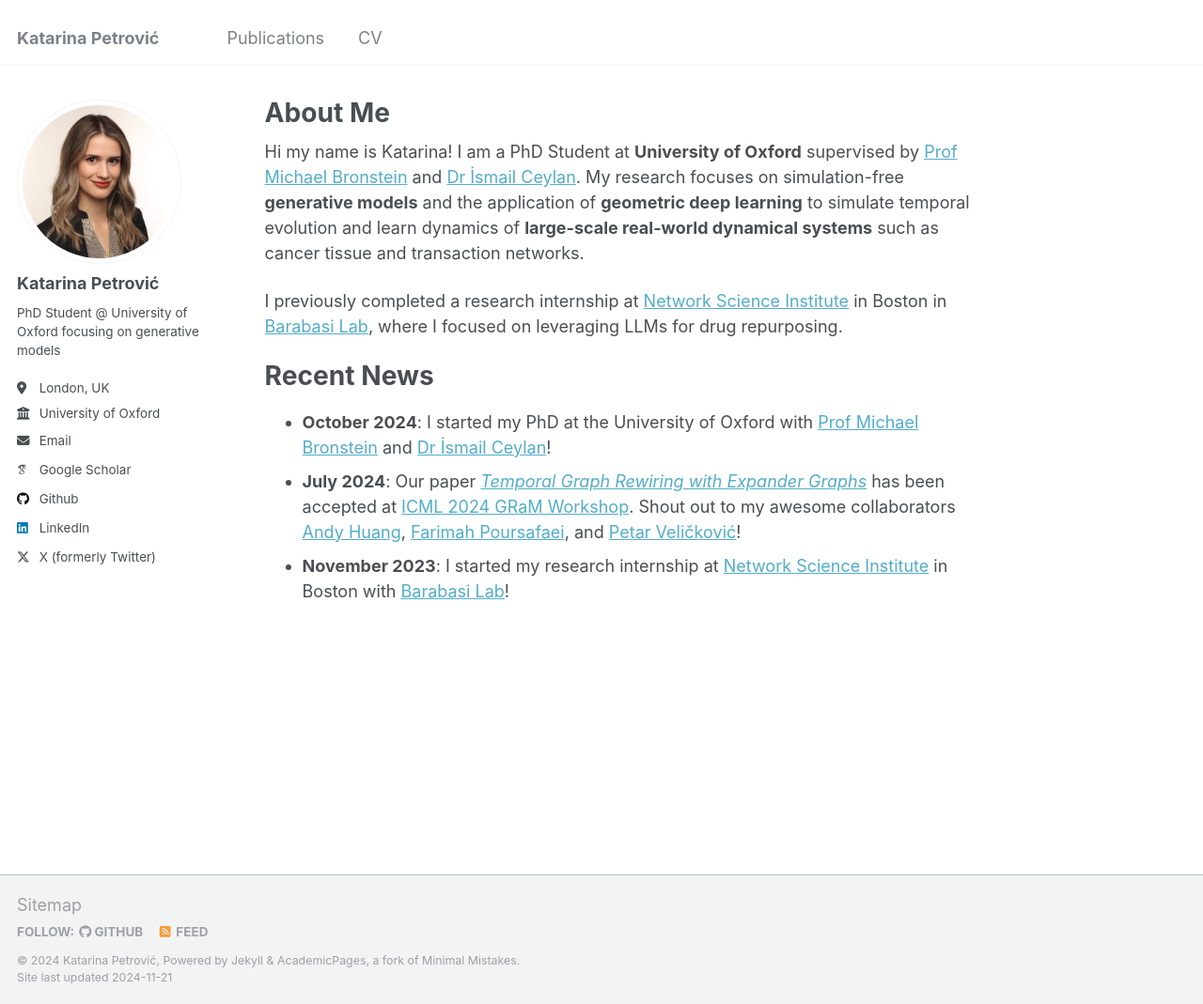
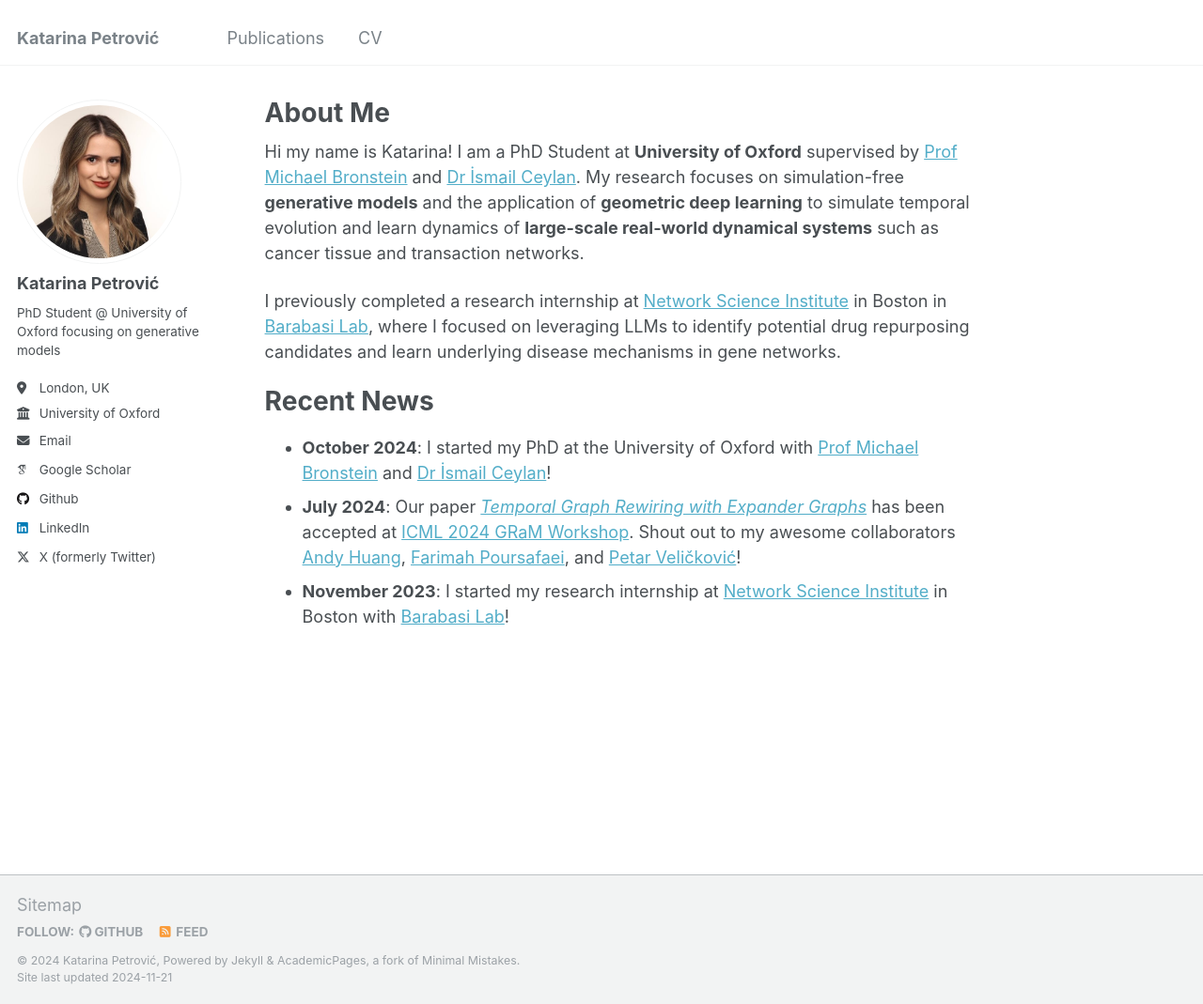
Before and after one commit to kpetrovicc/kpetrovicc.github.io, a Jekyll site: the page built from _pages/about.md, in a window 1280 px wide and 1069 px high. Shown: the whole window at 94% size. Built offline with Jekyll 4.4.1, drawn with Linux system fonts in a browser that asks for light colours; some web fonts are replaced.

Commit message:
Update about.md

```diff
--- a/_pages/about.md
+++ b/_pages/about.md
@@ -9,7 +9,7 @@ redirect_from:
 
 Hi my name is Katarina! I am a PhD Student at **University of Oxford** supervised by [Prof Michael Bronstein](https://www.cs.ox.ac.uk/people/michael.bronstein/) and [Dr İsmail Ceylan](https://www.cs.ox.ac.uk/people/ismaililkan.ceylan/). My research focuses on simulation-free **generative models** and the application of **geometric deep learning** to simulate temporal evolution and learn dynamics of **large-scale real-world dynamical systems** such as cancer tissue and transaction networks.
 
-I previously completed a research internship at [Network Science Institute](https://www.networkscienceinstitute.org) in Boston in [Barabasi Lab](https://barabasi.com/science), where I focused on leveraging LLMs for drug repurposing.
+I previously completed a research internship at [Network Science Institute](https://www.networkscienceinstitute.org) in Boston in [Barabasi Lab](https://barabasi.com/science), where I focused on leveraging LLMs to identify potential drug repurposing candidates and learn underlying disease mechanisms in gene networks.
 
 Recent News
 ======
```
